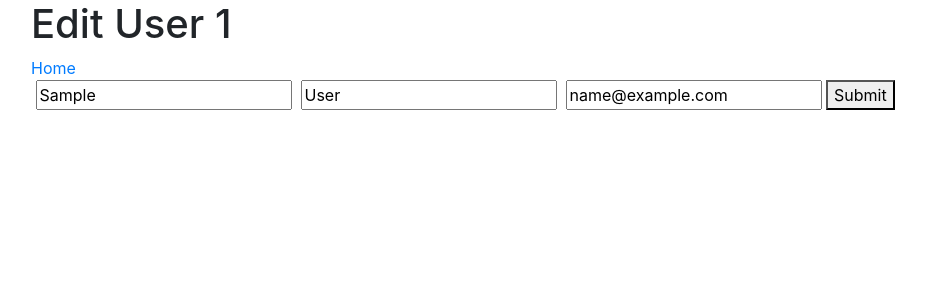
After one commit to dvarmstrong/Flask_Users_Create, a Flask app: page /edit_user/1 in a window 1280 px wide. The commit adds this page. Shown: the top 300 px of the page, without its empty margins (54-980 px from the left). Run offline with Flask 2, Linux system fonts and the light colour scheme; tables that the repository leaves empty or names only in its code hold one stand-in row (values such as "Sample post"); some libraries are stand-ins or nearby versions.

Commit message:
added new pages and routes

```diff
--- a/server.py
+++ b/server.py
@@ -32,6 +32,37 @@ def create_user():
     return redirect('/')
 
 
+@app.route('/users/<int:num>')
+def show_user(num):
+    data ={
+        "id" : num
+    }
+
+    this_user =User.get_one(data)
+    return render_template('readOne.html', user = this_user)
+
+
+@app.route('/edit_user/<int:num>')
+def edit_user(num):
+    data ={
+        "id" : num
+    }
+    this_user =User.get_one(data)
+    return render_template('user_edit.html', user = this_user)
+
+@app.route('/update_user')
+def update_user():
+    data ={
+        "id" : request.form['id'],
+        "fname" : request.form["fname"],
+        "lname" : request.form["lname"],
+        "email" : request.form["email"]
+    }
+
+    id = User.update(data)
+    return redirect(f'/users/{id}')
+
+
 
 if __name__=='__main__':
     app.run(debug=True)
--- a/templates/read.html
+++ b/templates/read.html
@@ -18,7 +18,7 @@
                 <a href="/add_user" class="nav-link text-white " title="link">Add User</a>
             </li>
             <li class="nav-item">
-                <a href="#" class="nav-link text-white " title="link">Link</a>
+                <a href="/users" class="nav-link text-white " title="link">Link</a>
             </li>
         </ul>
     </div>
@@ -32,6 +32,7 @@
                     <th scope="col">First Name</th>
                     <th scope="col">Last Name</th>
                     <th scope="col">Email</th>
+                    <th scope="col">Actions</th>
                 </tr>
             </thead>
             <tbody>
@@ -41,6 +42,7 @@
                     <td>{{one_user.first_name}}</td>
                     <td>{{one_user.last_name}}</td>
                     <td>{{one_user.email}}</td>
+                    <td><a href="/users/{{one_user.id}}">Show</a>| <a href="/edit_user/{{one_user.id}}">Edit</a>| <a href="/delete_user/{{one_user.id}}">Delete</a></td>
                 </tr>
                 {% endfor %}
             </tbody>
--- /dev/null
+++ b/templates/user_edit.html
@@ -0,0 +1,29 @@
+<!DOCTYPE html>
+<html lang="en">
+<head>
+    <meta charset="UTF-8">
+    <meta http-equiv="X-UA-Compatible" content="IE=edge">
+    <meta name="viewport" content="width=device-width, initial-scale=1.0">
+    <link rel="stylesheet" href="https://maxcdn.bootstrapcdn.com/bootstrap/4.0.0/css/bootstrap.min.css" integrity="sha384-Gn5384xqQ1aoWXA+058RXPxPg6fy4IWvTNh0E263XmFcJlSAwiGgFAW/dAiS6JXm" crossorigin="anonymous">
+    <title>Edit User</title>
+</head>
+<body>
+    <div class="container">
+        <h1>Edit User {{user.id}}</h1>
+        <a href="/">Home</a>
+        <form action="/update_user" method="POST">
+            <label for="First Name"></label>
+            <input type="text" name="fname" id="" value="{{user.first_name}}">
+            <label for="Last Name"></label>
+            <input type="text" name="lname" id="" value="{{user.last_name}}">
+            <label for="Email"></label>
+            <input type="text" name="email" id="" value="{{user.email}}">
+            <input type="hidden" name="id" id="" value="{{user.id}}">
+
+            <button type="submit">Submit</button>
+        </form>
+
+
+    </div>
+</body>
+</html>
--- a/user.py
+++ b/user.py
@@ -34,3 +34,18 @@ class User:
         query = "INSERT INTO users (first_name, last_name, email, created_at, updated_at) VALUES (%(fname)s,%(lname)s, %(email)s, now(), now() );"
 
         return connectToMySQL('users').query_db(query, data)
+
+
+    @classmethod
+    def get_one(cls, data):
+        query = "SELECT * FROM users WHERE id = %(id)s;"
+        results = connectToMySQL('users').query_db(query, data)
+
+        this_user = cls(results[0])
+        return this_user
+
+    @classmethod
+    def update(cls,data):
+        query = "UPDATE users SET first_name = %(fname)s, last_name = %(lname)s,email = %(email)s WHERE id = %(id)s;"
+        results = connectToMySQL('users').query_db(query, data)
+        return results
```
Also changed, not shown: templates/readOne.html (added, +25 -0 lines).
